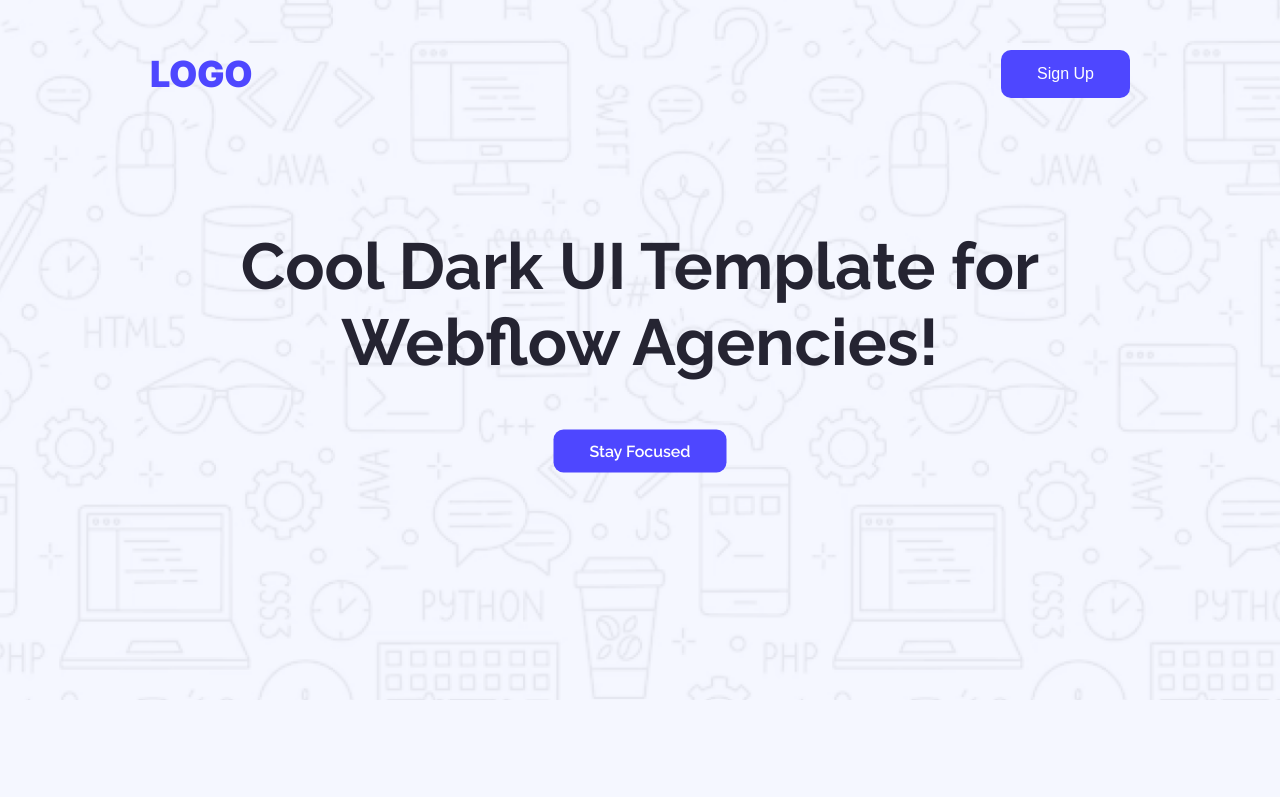
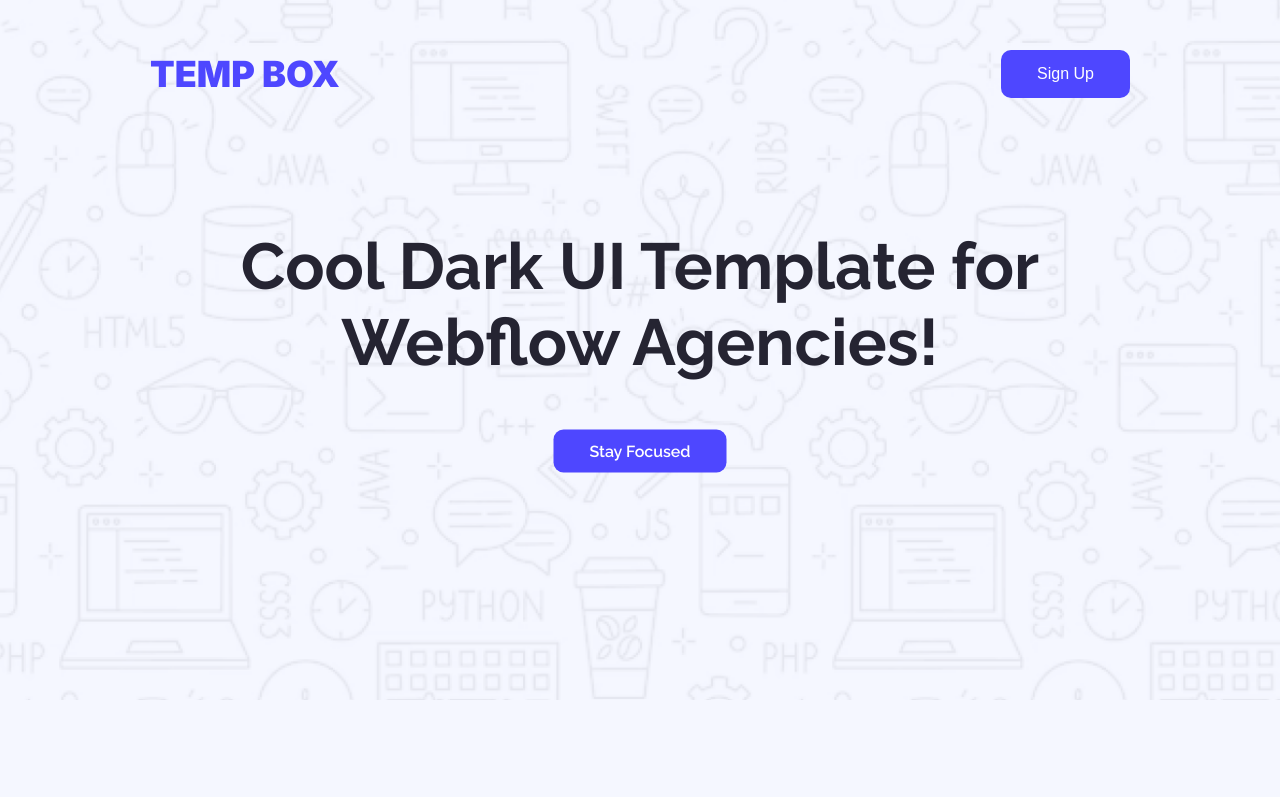
Before and after one commit to farhanarexa/A01-landing-launchpad, a plain HTML site: page index.html in a window 1280 px wide. Shown: the top 797 px of the page. Drawn offline with Linux system fonts and the light colour scheme.

Commit message:
website name set

```diff
--- a/index.html
+++ b/index.html
@@ -24,7 +24,7 @@
     <header>
         <nav>
             <ul>
-                <li class="open-sans-normal"><a href="#">LOGO</a></li>
+                <li class="open-sans-normal"><a href="#">TEMP BOX</a></li>
                 <li class="open-sans-normal-2"><button>Sign Up</button></li>
             </ul>
         </nav>
@@ -173,7 +173,7 @@
     </main>
     <footer class="footer">
         <div class="footer-content">
-            <h1>LOGO</h1>
+            <h1>TEMP BOX</h1>
             <h5>Ready to elevate your online presence? Contact us today to discuss <br> your project and discover how we
                 can bring your vision to life.</h5>
             <nav>
```
